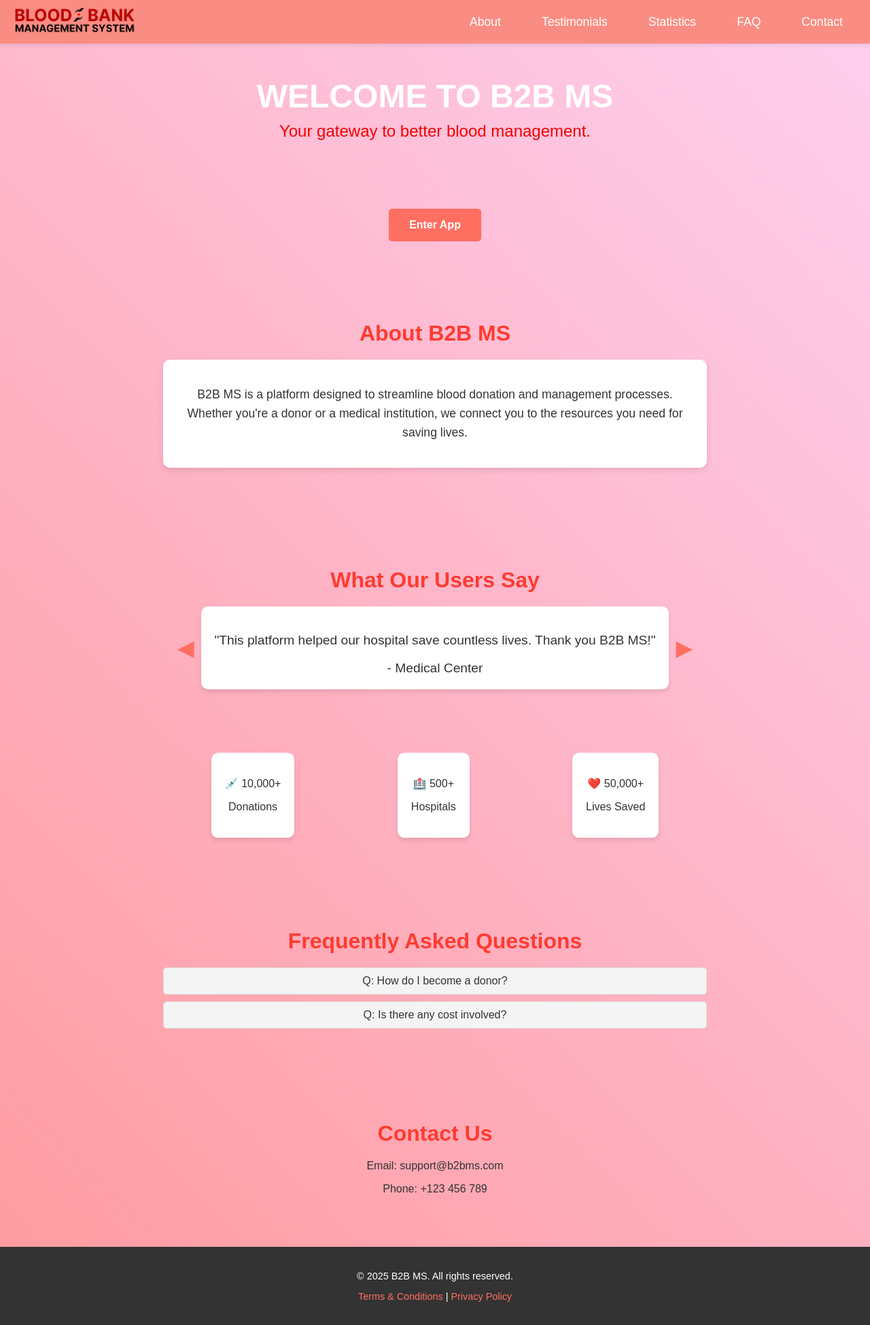
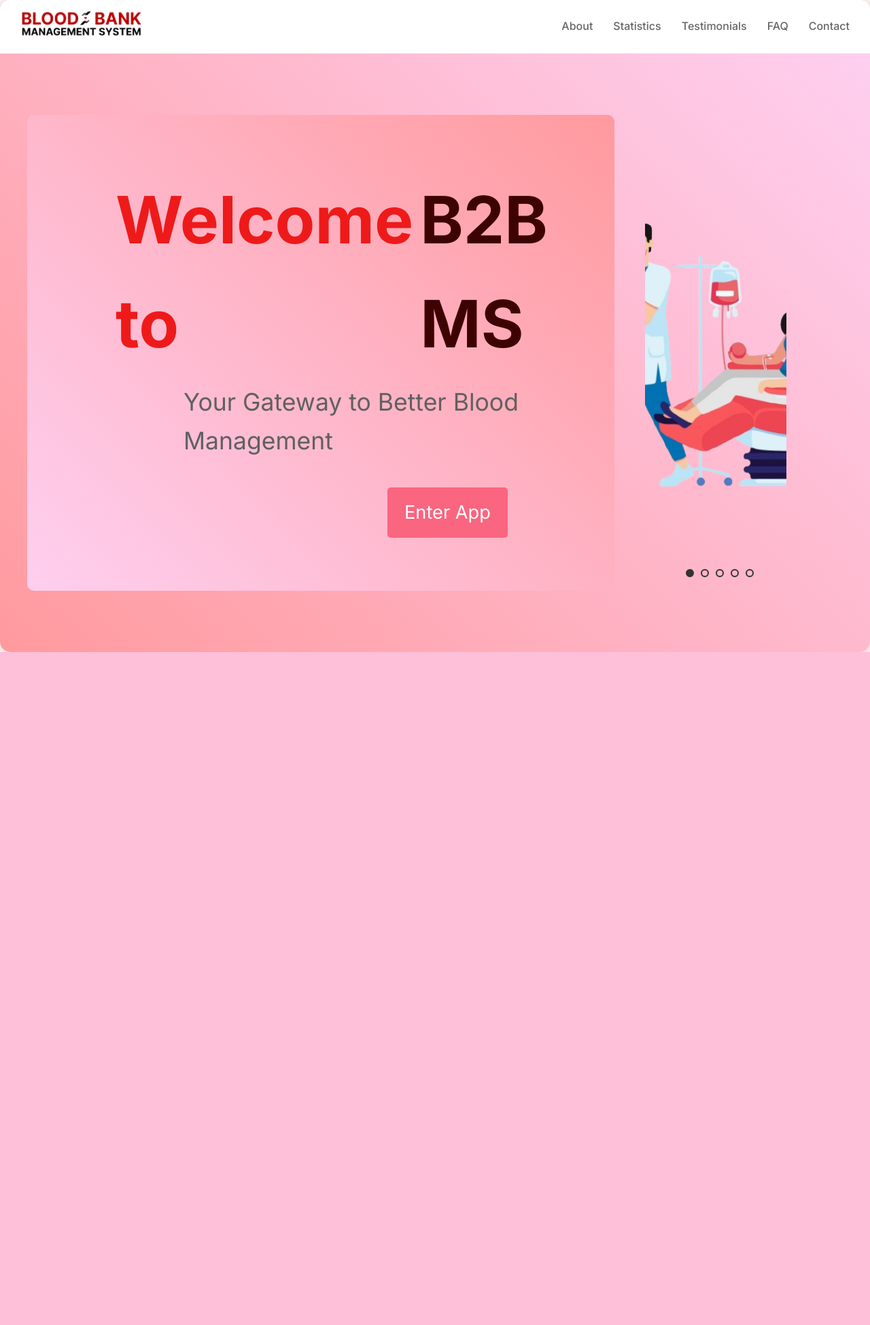
Before and after one commit to GPirate666/BloodBank, a Flask app: page / in a window 1280 px wide. Shown: the whole page at 68% size. After the commit the page ends 959 px from the top, so only its background shows below. Run offline with Flask 2, Linux system fonts and the light colour scheme.

Commit message:
refacut index ( va rog sa va uitati pe el sa il faceti sa se vada bine pe ecran mare )
Co-authored-by: GPirate666 <GPirate666@users.noreply.github.com>

```diff
--- a/static/css/styles-index.css
+++ b/static/css/styles-index.css
@@ -1,258 +1,253 @@
-.about-box {
-    background-color: white; /* Fundal alb */
-    border-radius: 10px; /* Colțuri rotunjite */
-    padding: 20px 30px; /* Spațiere interioară */
-    box-shadow: 0 4px 10px rgba(0, 0, 0, 0.1); /* Umbra subtile */
-    margin: 20px auto; /* Spațiere față de alte elemente */
-    max-width: 800px; /* Lățime maximă */
-    text-align: center; /* Aliniază textul în centru */
-    color: #333; /* Text închis la culoare */
-    font-size: 1.1em; /* Dimensiune mai mare pentru text */
-    line-height: 1.6; /* Spațiere între rânduri */
+/* General Reset */
+* {
+    box-sizing: border-box;
+    margin: 0;
+    padding: 0;
+    font-family: 'Inter', -apple-system, BlinkMacSystemFont, "Segoe UI", Roboto, sans-serif;
 }
 
-/* Navigation Bar */
+html, body {
+    width: 100%;
+    height: 100%; /* Ensure the body takes full height */
+    overflow-x: hidden; /* Prevent horizontal scrolling */
+    background-color: #f8f0f0;
+    color: #333;
+    line-height: 1.6;
+}
+
+.container {
+    max-width: 2500px;
+    margin: 0 auto;
+    background: white;
+    border-radius: 15px;
+    box-shadow: 0 2px 8px rgba(0,0,0,0.1);
+    overflow: hidden;
+    min-height: 100vh; /* Make sure the container spans the full viewport height */
+    display: flex;
+    flex-direction: column; /* Stack elements vertically */
+}
+
 /* Navbar */
 .navbar {
     display: flex;
-    align-items: center; /* Aliniază vertical elementele */
-    justify-content: space-between; /* Logo-ul în stânga, meniul în dreapta */
-    position: sticky;
-    top: 0;
-    background: #fa8d83;
-    padding: 10px 20px;
-    z-index: 1000;
-    box-shadow: 0 2px 5px rgba(0, 0, 0, 0.1);
-}
-
-/* Logo-ul */
-.navbar-logo {
-    display: flex;
+    justify-content: space-between;
     align-items: center;
+    padding: 15px 30px;
+    background-color: white;
+    border-bottom: 1px solid #eee;
 }
 
 .navbar-logo img {
-    height: 40px; /* Ajustează dimensiunea logo-ului */
-    width: auto; /* Păstrează proporțiile */
-    margin-right: 20px; /* Spațiere față de meniul de navigație */
+    height: 40px;
 }
 
-/* Meniul de navigație */
-.navbar ul {
+.nav-links {
+    display: flex;
+    gap: 30px;
     list-style: none;
-    margin: 0;
-    padding: 0;
-    display: flex;
-    gap: 20px; /* Spațiere între elementele meniului */
 }
 
-.navbar ul li {
-    font-size: 1.1em;
+.nav-links a {
+    color: #666;
+    text-decoration: none;
+    font-weight: 500;
+    transition: color 0.3s ease;
 }
 
-.navbar ul li a {
-    text-decoration: none;
-    color: white;
-    padding: 10px 20px;
-    border-radius: 5px;
-    transition: background-color 0.3s ease, color 0.3s ease;
+.nav-links a:hover {
+    color: #e62754;
 }
 
-.navbar ul li a:hover {
-    background-color: #ffb199; /* Culoare pe hover */
-    color: #333;
+/* Hero Section */
+.hero-section {
+    background: linear-gradient(45deg, #ff9a9e, #fecfef);
+    padding: 40px;
+    display: grid;
+    grid-template-columns: 1fr 1fr;
+    gap: 40px;
+    align-items: center;
+    flex-grow: 1; /* Ensure this section expands to fill available space */
+    min-height: 600px; /* Set a minimum height */
+}
+
+.welcome-content {
+    color: white;
+    padding: 20px;
+    background-color: #dfbbdddc;
+    width: 110%;
+    height: 700px;
+    background: linear-gradient(45deg, #fecfef, #ff9a9e);
+    border-radius: 10px;
+    display: flex;
+    flex-direction: column;
+    justify-content: center;
+    align-items: flex-start;
+    text-align: left;
+    padding-left: 80px;
+    gap: 10px;
+}
+
+.inline-headings {
+    display: flex; /* Align items horizontally */
+    gap: 10px; /* Add spacing between the headings */
+    align-items: center; /* Align the headings vertically */
+}
+
+.inline-headings h1 {
+    font-size: 6em;
+    margin: 0;
+    color: #ee1a1a;
+    margin-left:50px;
+}
+
+.inline-headings h2 {
+    font-size: 6em;
+    margin: 0;
+    color: #3d0303;
 }
 
 
-body {
-    margin: 0;
-    padding: 0;
-    font-family: Arial, sans-serif;
-    background: linear-gradient(45deg, #ff9a9e, #fecfef);
-    color: #333;
-    overflow-x: hidden;
+
+.welcome-content .subtitle {
+    font-size: 2.22em;
+    margin-bottom: 30px;
+    margin-left:150px;
+    color: #606060;
 }
 
-header {
-    text-align: center;
-    padding: 50px;
-    color: rgb(243, 0, 0);
-    animation: fadeIn 2s ease-in-out;
+.primary-button {
+    display: inline-block;
+    padding: 15px 25px;
+    background-color: #fa6580;
+    color: white;
+    border-radius: 5px;
+    text-decoration: none;
+    font-size: 1.7em;
+    margin-left: 450px;
 }
 
-@keyframes fadeIn {
-    from { opacity: 0; transform: translateY(-20px); }
-    to { opacity: 1; transform: translateY(0); }
+.primary-button:hover {
+    background-color: #d61f4b;
+    transform: translateY(-2px);
 }
 
-.logo {
-    font-size: 3em;
-    font-weight: bold;
-    color: white;
-}
-
-.logo span {
-    color: white; /* Text alb pentru "B2B MS" */
-}
-
-
-.subtitle {
-    font-size: 1.5em;
-    margin-top: 10px;
-}
-
-.button-container {
-    text-align: center;
-    margin: 40px 0;
-    animation: slideIn 1.5s ease-in-out;
-}
-
-@keyframes slideIn {
-    from { opacity: 0; transform: translateY(20px); }
-    to { opacity: 1; transform: translateY(0); }
-}
-
-.login-button, .register-button {
-    padding: 15px 30px;
-    font-size: 1em;
-    font-weight: bold;
-    margin: 10px;
-    color: white;
-    border: none;
-    border-radius: 5px;
-    cursor: pointer;
-    transition: transform 0.3s ease, background-color 0.3s ease;
-}
-
-.login-button {
-    background-color: #ff6f61;
-}
-
-.login-button:hover {
-    background-color: #ff3b30;
-    transform: scale(1.1);
-}
-
-.register-button {
-    background-color: #6a5acd;
-}
-
-.register-button:hover {
-    background-color: #483d8b;
-    transform: scale(1.1);
-}
-
-section {
-    padding: 40px 20px;
-    text-align: center;
-    animation: fadeIn 1.5s ease-in-out;
-}
-
-.about-section, .testimonials, .stats, .contact-section, .faq {
-    margin: 20px auto;
-    max-width: 800px;
-}
-
-.about-section h2, .testimonials h2, .stats h2, .contact-section h2, .faq h2 {
-    font-size: 2em;
-    color: #ff3b30;
-    margin-bottom: 20px;
-}
-
-.stats {
-    display: flex;
-    justify-content: space-around;
-    gap: 10px;
-}
-
-.stat-item {
-    background: white;
-    border-radius: 10px;
-    padding: 20px;
-    box-shadow: 0 4px 6px rgba(0, 0, 0, 0.1);
-    animation: bounce 2s infinite ease-in-out;
-}
-
-@keyframes bounce {
-    0%, 100% { transform: translateY(0); }
-    50% { transform: translateY(-10px); }
-}
-
-footer {
-    text-align: center;
-    padding: 20px;
-    background-color: #333;
-    color: white;
-    font-size: 0.9em;
-}
-
-footer a {
-    color: #ff6f61;
-    text-decoration: none;
-}
-
-footer a:hover {
-    text-decoration: underline;
-}
-
-.faq-toggle {
-    cursor: pointer;
-    padding: 10px;
-    background: #f4f4f4;
-    border: 1px solid #ddd;
-    border-radius: 5px;
-    margin-bottom: 10px;
-    transition: background 0.3s;
-}
-
-.faq-toggle:hover {
-    background: #ddd;
-}
-
-.faq-answer {
-    display: none;
-    padding: 10px;
-    background: #fff;
-    border: 1px solid #ddd;
-    border-radius: 5px;
-    margin-top: -10px;
-}
-/* Slider pentru testimoniale */
-.testimonial-slider {
+/* Carousel */
+.carousel-container {
     position: relative;
-    max-width: 800px;
-    margin: 0 auto;
+    overflow: hidden;
+    width: 100%;
+    height: 800px;
     display: flex;
     align-items: center;
     justify-content: center;
+    /*background-color: #fdbfd3;*/
+    padding: 20px;
+    box-sizing: border-box;
 }
 
-.testimonial {
-    display: none;
-    padding: 20px;
-    font-size: 1.2em;
-    text-align: center;
-    background: white;
-    border-radius: 10px;
-    box-shadow: 0 4px 6px rgba(0, 0, 0, 0.1);
+.carousel-slides {
+    display: flex;
+    transition: transform 0.5s ease-in-out;
+    width: 90%; /* Reduced width to create box effect */
+    max-width: 1200px; /* Maximum width of the box */
+    position: relative;
+    height: 700px; /* Reduced height to accommodate navigation dots */
+    margin: 0 auto;
+
+    border-radius: 15px; /* Rounded corners */
+
 }
 
-.testimonial.active {
-    display: block;
-    animation: fadeIn 1s ease-in-out;
+.carousel-slide {
+    min-width: 100%;
+    display: flex;
+    align-items: center;
+    justify-content: center;
+    flex-direction: column;
+    text-align: center;
+    height: 100%;
+    opacity: 0;
+    transition: opacity 0.5s ease-in-out;
+    position: absolute;
+    top: 0;
+    left: 0;
+    padding: 20px;
+    box-sizing: border-box;
 }
 
-/* Stilizare săgeți */
-.prev-arrow, .next-arrow {
-    background: none;
-    border: none;
-    font-size: 2em;
-    color: #ff6f61;
-    cursor: pointer;
-    padding: 0 10px;
-    transition: transform 0.3s ease;
+.carousel-slide.active {
+    opacity: 1;
+    z-index: 1;
 }
 
-.prev-arrow:hover, .next-arrow:hover {
-    transform: scale(1.2);
+.slide-content {
+    display: flex;
+    flex-direction: column;
+    align-items: center;
+    justify-content: center;
+    text-align: center;
+    width: 100%;
+    height: 100%;
 }
+
+.slide-content h2 {
+    font-size: 2em;
+    margin-bottom: 15px;
+    text-align: center;
+}
+
+.slide-content p {
+    font-size: 1.2em;
+    margin-bottom: 20px;
+    text-align: center;
+}
+
+.slide-content img {
+    width: 80%;
+    height: 80%; /* Take up most of the height */
+    object-fit: cover;
+    border-radius: 15px 15px 0 0; /* Rounded corners only at top */
+    margin: 0;
+    padding: 0;
+}
+
+.carousel-nav {
+    position: absolute;
+    bottom: 20px;
+    left: 52%;
+    transform: translateX(-50%);
+    display: flex;
+    gap: 10px;
+    z-index: 10;
+}
+
+.nav-dot {
+    width: 12px;
+    height: 12px;
+    border-radius: 50%;
+    border: 2px solid #333;
+    background: none;
+    cursor: pointer;
+    transition: background-color 0.3s ease;
+
+}
+
+.nav-dot.active {
+    background: #333;
+}
+
+/* Responsive Styling */
+@media (max-width: 768px) {
+    .hero-section {
+        grid-template-columns: 1fr;
+        text-align: center;
+    }
+
+    .carousel-slides {
+        height: 400px;
+    }
+
+    .carousel-slide {
+        height: 400px;
+    }
+}
--- a/templates/index.html
+++ b/templates/index.html
@@ -3,186 +3,140 @@
 <head>
     <meta charset="UTF-8">
     <meta name="viewport" content="width=device-width, initial-scale=1.0">
-        <meta name="description" content="B2B MS is a platform designed to streamline blood donation and management processes.">
-        <meta name="author" content="B2B MS Team">
-        <meta name="keywords" content="Blood Donation, Blood Bank, B2B MS, Blood Management System, Donors, Hospitals">
-        <title>Welcome to B2B MS</title>
-
-        <!-- Link către fișierul CSS extern -->
+    <title>B2B MS - Blood Bank Management System</title>
     <link rel="stylesheet" href="{{ url_for('static', filename='css/styles-index.css') }}">
-
-        <!-- Font Awesome pentru iconițe (dacă dorești să adaugi iconițe în site) -->
-        <link rel="stylesheet" href="https://cdnjs.cloudflare.com/ajax/libs/font-awesome/6.0.0-beta3/css/all.min.css">
-
-        <!-- Link către favicon (dacă ai un favicon pentru site-ul tău) -->
-        <link rel="icon" href="{{ url_for('static', filename='images/favicon.ico') }}" type="image/x-icon">
-
-        <!-- Link către Google Fonts pentru fonturi personalizate -->
-        <link href="https://fonts.googleapis.com/css2?family=Roboto:wght@400;700&display=swap" rel="stylesheet">
-
-        <!-- Stiluri personalizate inline pentru urgențe (opțional) -->
-        <style>
-            .b2bms-red {
-                color: red; /* Stilul textului "B2B MS" */
-                font-weight: bold;
-            }
-        </style>
+    <link href="https://fonts.googleapis.com/css2?family=Inter:wght@400;500;600;700&display=swap" rel="stylesheet">
 </head>
-
 <body>
+    <div class="container">
         <nav class="navbar">
             <div class="navbar-logo">
-                <a href="/">
-                    <img src="{{ url_for('static', filename='images/logo1.png') }}" alt="B2B MS Logo">
-                </a>
+                <a href="/"><img src="{{ url_for('static', filename='images/logo1.png') }}" alt="B2B MS Logo"></a>
             </div>
-            <ul>
-                <li><a href="#about-section">About</a></li>
+            <ul class="nav-links">
+                <li><a href="#about">About</a></li>
+                <li><a href="#statistics">Statistics</a></li>
                 <li><a href="#testimonials">Testimonials</a></li>
-                <li><a href="#stats">Statistics</a></li>
                 <li><a href="#faq">FAQ</a></li>
-                <li><a href="#contact-section">Contact</a></li>
+                <li><a href="#contact">Contact</a></li>
             </ul>
         </nav>
 
-
-        <!-- Header Section -->
-        <header>
-            <div class="logo">
-                WELCOME TO <span>B2B MS</span>
+        <section class="hero-section">
+            <div class="welcome-content">
+                <div class="inline-headings">
+                    <h1>Welcome to</h1>
+                    <h2>B2B MS</h2>
                 </div>
-            <div class="subtitle">
-                Your gateway to better blood management.
-            </div>
-        </header>
-
-        <div class="button-container">
+                <p class="subtitle">Your Gateway to Better Blood Management</p>
                 {% if logged_in %}
-                <a href="{{ url_for('gamification') }}">
-                    <button class="login-button">Enter App</button>
-                </a>
+                    <a href="{{ url_for('gamification') }}" class="primary-button">Enter App</a>
                 {% else %}
-                <a href="{{ url_for('login') }}">
-                    <button class="login-button">Enter App</button>
-                </a>
+                    <a href="{{ url_for('login') }}" class="primary-button">Enter App</a>
                 {% endif %}
             </div>
 
 
-        <!-- About Section -->
-        <section id="about-section" class="about-section">
-            <h2>About B2B MS</h2>
-            <div class="about-box">
-                <p>
-                    B2B MS is a platform designed to streamline blood donation and management processes. Whether you're a donor or a medical institution, we connect you to the resources you need for saving lives.
-                </p>
+            <div class="carousel-container">
+                <div class="carousel-slides">
+                    <!--  -->
+                    <div class="carousel-slide active">
+                        <div class="slide-content">
+                            <img src="{{ url_for('static', filename='images/blood-donation11.png') }}" alt="Blood Donation">
                         </div>
+                    </div>
+
+
+
+                    <div class="carousel-slide">
+                        <div class="slide-content">
+                            <h2>About Us</h2>
+                            <p>Streamlining blood donation and management processes for better healthcare.</p>
+                        </div>
+                    </div>
+
+                    <!-- Testimonials -->
+                    <div class="carousel-slide">
+                        <div class="slide-content">
+                            <h2>Our Impact</h2>
+
+                                <p>10000+ Donations, 500+ Hospitals, 50000+ Lives Saved</p>
+
+
+                        </div>
+                    </div>
+
+
+                    <div class="carousel-slide">
+                        <div class="slide-content">
+                            <h2>Testimonials</h2>
+                            <p>"This platform helped our hospital save countless lives."</p>
+                        </div>
+                    </div>
+
+
+                    <div class="carousel-slide">
+                        <div class="slide-content">
+                            <h2>FAQ</h2>
+                            <p>Learn how to become a donor and make a difference.</p>
+
+                        </div>
+                    </div>
+                    <div class="carousel-nav">
+                        <button class="nav-dot active" data-slide="0"></button>
+                        <button class="nav-dot" data-slide="1"></button>
+                        <button class="nav-dot" data-slide="2"></button>
+                        <button class="nav-dot" data-slide="3"></button>
+                        <button class="nav-dot" data-slide="4"></button>
+                    </div>
+                </div>
+
+
+            </div>
+
         </section>
 
 
+    </div>
 
-        <!-- Testimonials Section -->
-        <section id="testimonials" class="testimonials">
-            <h2>What Our Users Say</h2>
-            <div class="testimonial-slider">
-                <button class="prev-arrow">&#9664;</button> <!-- Săgeată stânga -->
-                <div class="testimonial active">
-                    <p>"This platform helped our hospital save countless lives. Thank you B2B MS!"</p>
-                    <span>- Medical Center</span>
-                </div>
-                <div class="testimonial">
-                    <p>"As a donor, it's so easy to find nearby blood banks and make a difference."</p>
-                    <span>- John Doe</span>
-                </div>
-                <div class="testimonial">
-                    <p>"An amazing platform that truly saves lives. Highly recommended!"</p>
-                    <span>- Sarah Smith</span>
-                </div>
-                <button class="next-arrow">&#9654;</button> <!-- Săgeată dreapta -->
-            </div>
-        </section>
+    <script>
+        document.addEventListener('DOMContentLoaded', () => {
+            const slides = document.querySelectorAll('.carousel-slide');
+            const dots = document.querySelectorAll('.nav-dot');
+            let currentSlide = 0;
+            const intervalTime = 5000;
+            let slideInterval;
 
-
-        <!-- Statistics Section -->
-        <section id="stats" class="stats">
-            <div class="stat-item">
-                <p>💉 10,000+</p>
-                <p>Donations</p>
-            </div>
-            <div class="stat-item">
-                <p>🏥 500+</p>
-                <p>Hospitals</p>
-            </div>
-            <div class="stat-item">
-                <p>❤️ 50,000+</p>
-                <p>Lives Saved</p>
-            </div>
-        </section>
-
-        <!-- FAQ Section -->
-        <section id="faq" class="faq">
-            <h2>Frequently Asked Questions</h2>
-            <div class="faq-item">
-                <div class="faq-toggle">Q: How do I become a donor?</div>
-                <div class="faq-answer">Click the "Register" button and follow the steps to create your profile.</div>
-            </div>
-            <div class="faq-item">
-                <div class="faq-toggle">Q: Is there any cost involved?</div>
-                <div class="faq-answer">No, B2B MS is free for all donors and hospitals.</div>
-            </div>
-        </section>
-
-        <!-- Contact Section -->
-        <section id="contact-section" class="contact-section">
-            <h2>Contact Us</h2>
-            <p>Email: support@b2bms.com</p>
-            <p>Phone: +123 456 789</p>
-        </section>
-
-        <!-- Footer -->
-        <footer>
-            <p>&copy; 2025 B2B MS. All rights reserved.</p>
-            <p><a href="/terms">Terms & Conditions</a> | <a href="/privacy">Privacy Policy</a></p>
-        </footer>
-
-        <!-- JavaScript pentru Testimonial Slider -->
-        <script>
-            let currentTestimonial = 0;
-            const testimonials = document.querySelectorAll('.testimonial');
-
-            // Funcție pentru activarea unui testimonial
-            function activateTestimonial(index) {
-                testimonials[currentTestimonial].classList.remove('active'); // Dezactivează testimonialul curent
-                currentTestimonial = index; // Actualizează indexul
-                testimonials[currentTestimonial].classList.add('active'); // Activează testimonialul nou
+            function showSlide(index) {
+                slides.forEach(slide => slide.classList.remove('active'));
+                dots.forEach(dot => dot.classList.remove('active'));
+                slides[index].classList.add('active');
+                dots[index].classList.add('active');
+                currentSlide = index;
             }
 
-            // Schimbare automată a testimonialelor la fiecare 5 secunde
-            const testimonialInterval = setInterval(() => {
-                const nextIndex = (currentTestimonial + 1) % testimonials.length;
-                activateTestimonial(nextIndex);
-            }, 10000);
+            function nextSlide() {
+                currentSlide = (currentSlide + 1) % slides.length;
+                showSlide(currentSlide);
+            }
 
-            // Navigare manuală cu săgețile
-            document.querySelector('.prev-arrow').addEventListener('click', () => {
-                const prevIndex = (currentTestimonial - 1 + testimonials.length) % testimonials.length;
-                activateTestimonial(prevIndex);
+            function startSlideshow() {
+                slideInterval = setInterval(nextSlide, intervalTime);
+            }
+
+            function resetInterval() {
+                clearInterval(slideInterval);
+                startSlideshow();
+            }
+
+            dots.forEach((dot, index) => {
+                dot.addEventListener('click', () => {
+                    showSlide(index);
+                    resetInterval();
+                });
             });
 
-            document.querySelector('.next-arrow').addEventListener('click', () => {
-                const nextIndex = (currentTestimonial + 1) % testimonials.length;
-                activateTestimonial(nextIndex);
-            });
-        </script>
-
-
-        <!-- JavaScript pentru FAQ Toggle -->
-        <script>
-            document.querySelectorAll('.faq-toggle').forEach(toggle => {
-                toggle.addEventListener('click', () => {
-                    const answer = toggle.nextElementSibling;
-                    answer.style.display = answer.style.display === 'block' ? 'none' : 'block';
-                });
+            startSlideshow();
         });
     </script>
 </body>
```
Also changed, not shown: static/images/blood-donation.jpg (deleted), static/images/blood-donation11.png (added). Lines whose indentation alone changed are shown as unchanged.
